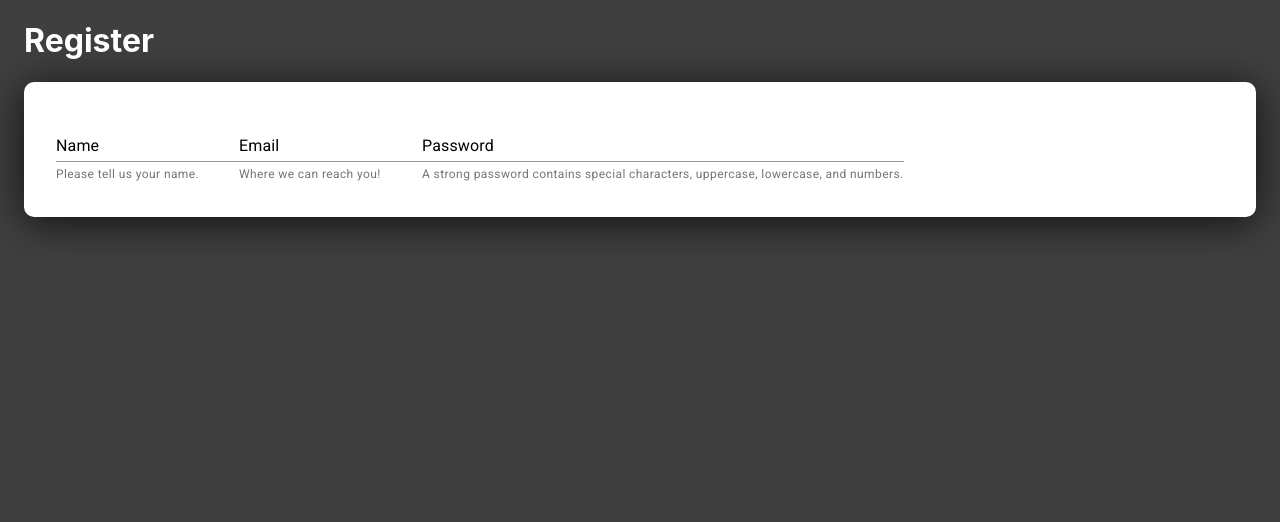
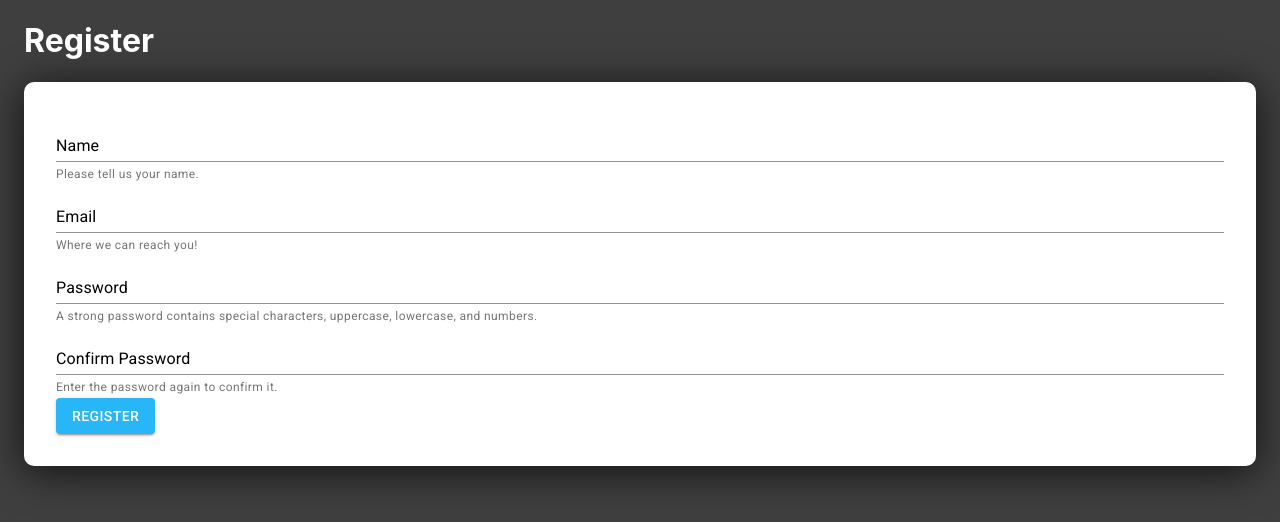
Before and after one commit to JosephThomasVasquez/Node-PostgreSQL-Auth, a React (Create React App) app in the folder client/: page /register in a window 1280 px wide. Shown: the top 522 px of the page. Built offline with nearby package versions, Linux system fonts and the light colour scheme.

Commit message:
Added styling to the form controls

```diff
--- a/client/src/Views/Register.js
+++ b/client/src/Views/Register.js
@@ -6,6 +6,7 @@ import {
   FormHelperText,
   Input,
   InputLabel,
+  Button,
 } from "@material-ui/core";
 import { createMuiTheme, ThemeProvider } from "@material-ui/core/styles";
 import { lightBlue } from "@material-ui/core/colors";
@@ -13,12 +14,14 @@ import { lightBlue } from "@material-ui/core/colors";
 const theme = createMuiTheme({
   palette: {
     primary: {
-      type: "dark",
+      type: "light",
       main: lightBlue[400],
+      contrastText: 'white'
     },
     secondary: {
       // This is green.A700 as hex.
       main: "#11cb5f",
+      contrastText: 'white'
     },
   },
 });
@@ -30,7 +33,7 @@ const Register = () => {
         <h1>Register</h1>
 
         <form action="/users/register" method="POST" className="form-bg">
-          <FormControl>
+          <FormControl className="form-control">
             <InputLabel className="input-labels">Name</InputLabel>
             <Input id="input-name" aria-describedby="Enter your name" />
             <FormHelperText id="Enter your name">
@@ -38,21 +41,42 @@ const Register = () => {
             </FormHelperText>
           </FormControl>
 
-          <FormControl>
+          <FormControl className="form-control">
             <InputLabel className="input-labels">Email</InputLabel>
-            <Input id="input-email" aria-describedby="Enter your email address" />
+            <Input
+              id="input-email"
+              aria-describedby="Enter your email address"
+            />
             <FormHelperText id="Enter your email address">
               Where we can reach you!
             </FormHelperText>
           </FormControl>
 
-          <FormControl>
+          <FormControl className="form-control">
             <InputLabel className="input-labels">Password</InputLabel>
-            <Input id="input-password" aria-describedby="Please enter a strong password" />
+            <Input
+              id="input-password"
+              aria-describedby="Please enter a strong password"
+            />
             <FormHelperText id="Please enter a strong password">
-            A strong password contains special characters, uppercase, lowercase, and numbers.
+              A strong password contains special characters, uppercase,
+              lowercase, and numbers.
             </FormHelperText>
           </FormControl>
+
+          <FormControl className="form-control">
+            <InputLabel className="input-labels">Confirm Password</InputLabel>
+            <Input
+              id="input-password"
+              aria-describedby="Please confirm password"
+            />
+            <FormHelperText id="Please confirm password">
+              Enter the password again to confirm it.
+            </FormHelperText>
+          </FormControl>
+          <Button variant="contained" color="primary">
+            Register
+          </Button>
         </form>
       </Container>
     </ThemeProvider>
--- a/client/src/index.css
+++ b/client/src/index.css
@@ -21,6 +21,10 @@ code {
   box-shadow: 0 5px 40px rgba(0, 0, 0, 0.75)
 }
 
+.form-control {
+  width: 100% !important;
+}
+
 .input-labels {
   color: rgba(0, 0, 0, 1) !important;
 }
```
